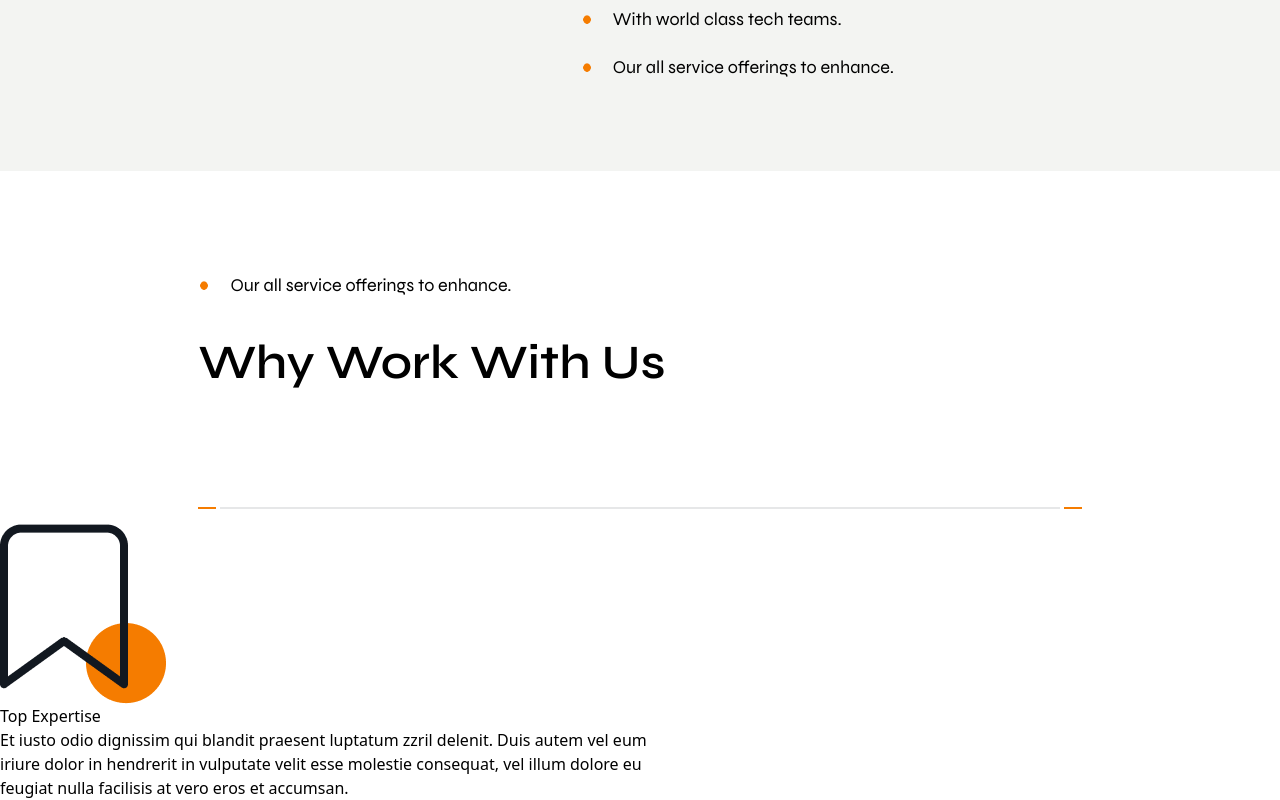
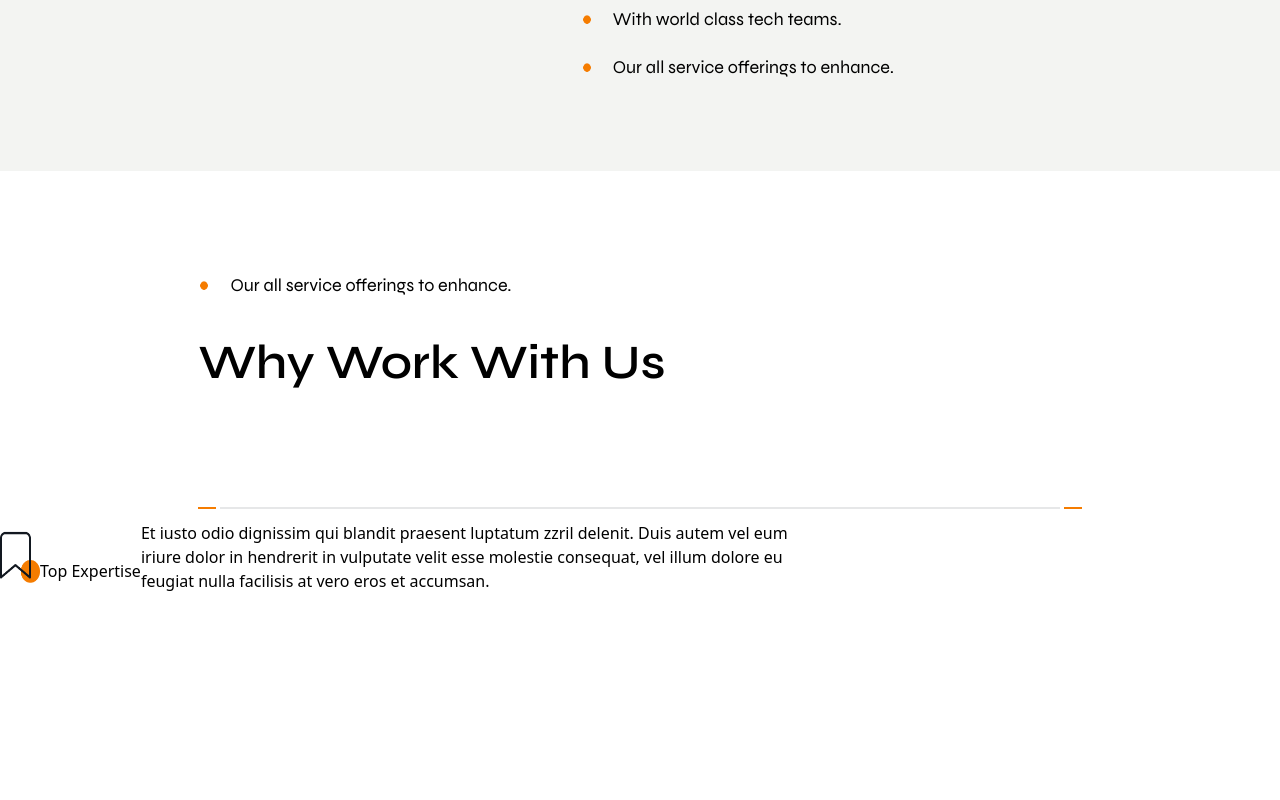
Before and after one commit to Mustajaaab/Northine, a React (Vite) app: page /about in a window 1280 px wide. Shown: the part 3378-4178 px from the top of the page. After the commit the page ends 3971 px from the top, so only its background shows below. Built offline with nearby package versions, Linux system fonts and the light colour scheme; a web font is replaced by a local one.

Commit message:
few changes xd

```diff
--- a/src/pages/About.jsx
+++ b/src/pages/About.jsx
@@ -15,10 +15,7 @@ import Photo5 from '../assets/images/5.png'
 import Photo6 from '../assets/images/6.png'
 import Oldman from '../assets/images/oldman.png'
 import save from '../assets/images/save.png'
-import bell from '../assets/images/bell.png'
-import tic from '../assets/images/tic.png'
-import spark from '../assets/images/spark.png'
-import setting from '../assets/images/setting.png'
+
 
 function About() {
     return(
@@ -212,9 +209,9 @@ function About() {
                 <div className='w-[96%] h-[2px] bg-[#121820]/10'></div>
                 <div className='w-[2%] h-[2px] bg-[#F57C00]'></div>
             </div>
-            <div>
-                <div>
-                    <img src={save} alt="" />
+            <div className="flex items-center">
+                <div className="flex items-end">
+                    <img src={save} alt="" className="w-[40px] h-[52px]"/>
                     <h2>Top Expertise</h2>
                 </div>
                 <p>Et iusto odio dignissim qui blandit praesent luptatum zzril delenit. Duis autem vel eum <br />
```
